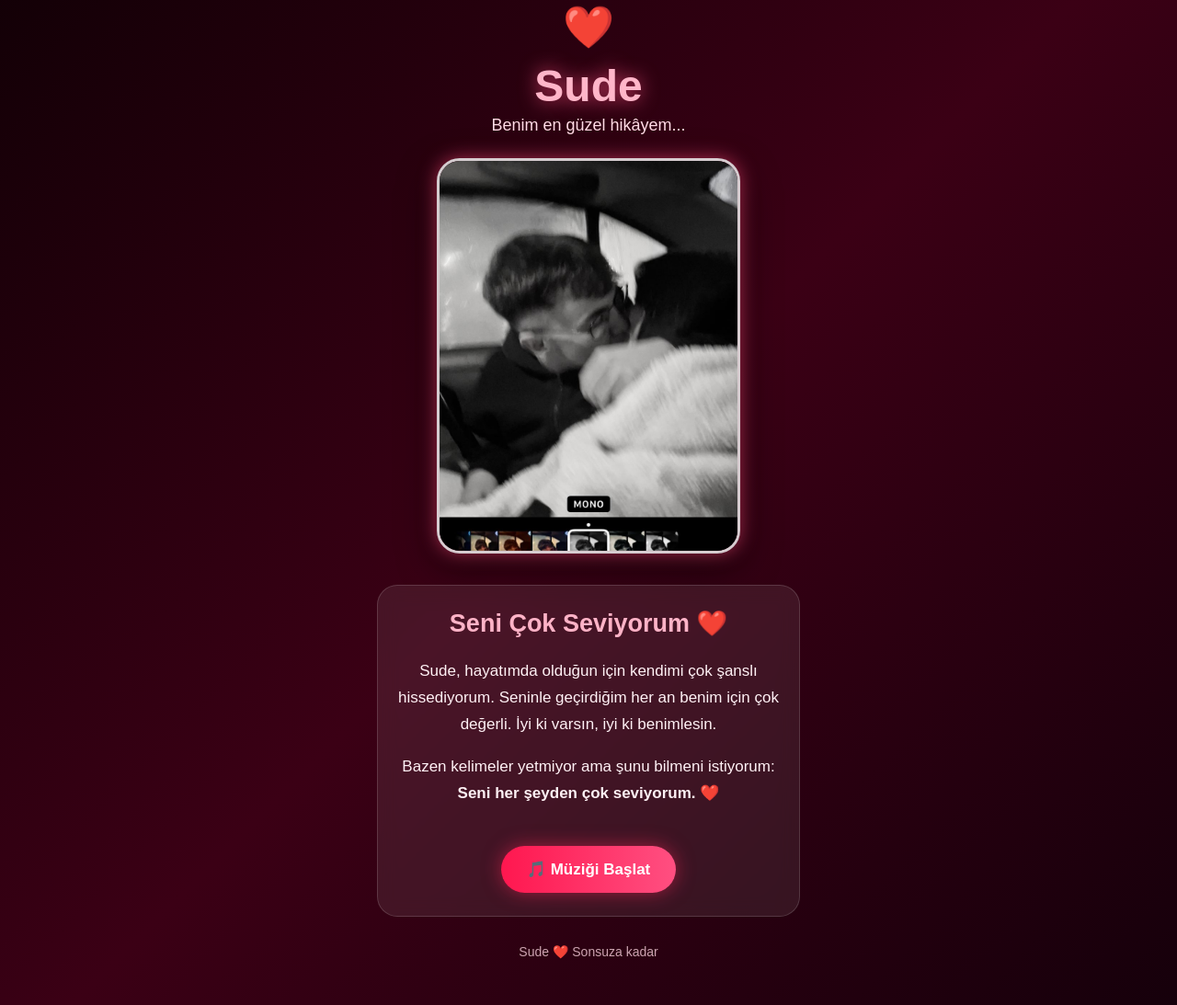
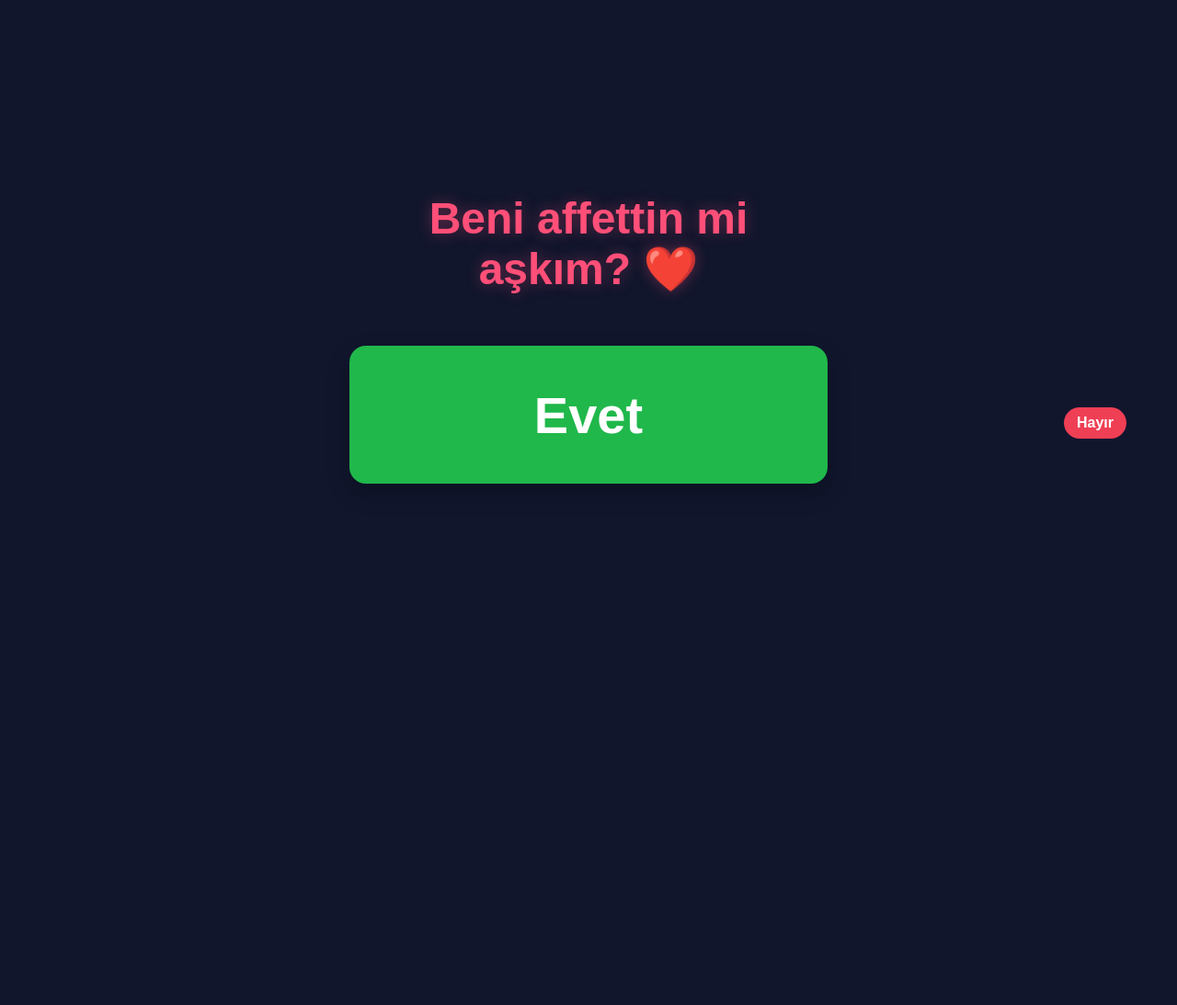
Before and after one commit to husx1m/Askim-site, a plain HTML site: page index.html in a window 1280 px wide. Shown: the part 32-1125 px from the top of the page at 92% size. After the commit the page ends 800 px from the top, so only its background shows below. Drawn offline with Linux system fonts and the light colour scheme.

Commit message:
Update index.html

```diff
--- a/index.html
+++ b/index.html
@@ -1,173 +1,220 @@
-<!DOCTYPE html>
+<!doctype html>
 <html lang="tr">
 <head>
-<meta charset="UTF-8">
-<meta name="viewport" content="width=device-width, initial-scale=1.0">
-
-<title>Sude ❤️</title>
+<meta charset="utf-8">
+<meta name="viewport" content="width=device-width,initial-scale=1,maximum-scale=1,user-scalable=no">
+<title>Sana Bir Şey Soracağım ❤️</title>
 
 <style>
-* {
-    box-sizing: border-box;
+*{box-sizing:border-box}
+
+html,body{
+  margin:0;
+  width:100%;
+  height:100%;
+  overflow:hidden
 }
 
-html, body {
-    margin: 0;
-    width: 100%;
-    min-height: 100%;
-    font-family: Arial, Helvetica, sans-serif;
+body{
+  background:#11162d;
+  color:white;
+  font-family:Arial,Helvetica,sans-serif;
+  display:flex;
+  align-items:center;
+  justify-content:center;
 }
 
-body {
-    background: linear-gradient(135deg, #120006, #3b0015, #16000b);
-    color: white;
-    overflow-x: hidden;
-    text-align: center;
+.wrap{
+  width:min(92vw,520px);
+  text-align:center;
+  position:relative
 }
 
-.container {
-    width: 100%;
-    max-width: 500px;
-    margin: auto;
-    padding: 35px 20px 50px;
-    position: relative;
-    z-index: 2;
+h1{
+  color:#ff4f78;
+  font-size:clamp(30px,9vw,48px);
+  margin:0 0 55px;
+  text-shadow:0 0 16px rgba(255,79,120,.35);
 }
 
-h1 {
-    font-size: 48px;
-    margin: 10px 0 5px;
-    color: #ffb6c9;
-    text-shadow: 0 0 20px rgba(255, 80, 130, .8);
+.yes{
+  width:100%;
+  height:150px;
+  border:0;
+  border-radius:18px;
+  background:#20b84b;
+  color:#fff;
+  font-size:clamp(34px,10vw,56px);
+  font-weight:700;
+  box-shadow:0 10px 25px rgba(0,0,0,.25);
+  cursor:pointer;
 }
 
-.subtitle {
-    font-size: 18px;
-    color: #ffdce5;
-    margin-bottom: 25px;
+.no{
+  position:fixed;
+  border:0;
+  border-radius:999px;
+  background:#ef3f55;
+  color:#fff;
+  font-weight:700;
+  font-size:16px;
+  padding:8px 14px;
+  cursor:pointer;
+  z-index:5;
+  transition:left .12s ease,top .12s ease;
 }
 
-.photo {
-    width: 100%;
-    max-width: 330px;
-    height: 430px;
-    object-fit: cover;
-    border-radius: 25px;
-    border: 3px solid rgba(255,255,255,.8);
-    box-shadow:
-        0 0 20px rgba(255,70,120,.6),
-        0 15px 40px rgba(0,0,0,.6);
+.heart{
+  font-size:70px;
+  animation:pulse 1s infinite
 }
 
-.message {
-    margin-top: 30px;
-    background: rgba(255,255,255,.08);
-    border: 1px solid rgba(255,255,255,.15);
-    border-radius: 22px;
-    padding: 25px 20px;
-    backdrop-filter: blur(10px);
+.final h1{
+  margin-bottom:18px
 }
 
-.message h2 {
-    color: #ffb3c7;
-    margin-top: 0;
-    font-size: 27px;
+.final p{
+  font-size:22px;
+  line-height:1.5;
+  margin:0
 }
 
-.message p {
-    font-size: 17px;
-    line-height: 1.7;
-    color: #fff1f5;
+.restart{
+  margin-top:28px;
+  padding:12px 22px;
+  border:0;
+  border-radius:12px;
+  font-size:17px
 }
 
-.music-button {
-    margin-top: 25px;
-    border: none;
-    border-radius: 50px;
-    padding: 15px 28px;
-    font-size: 17px;
-    font-weight: bold;
-    color: white;
-    background: linear-gradient(90deg, #ff174f, #ff4f81);
-    box-shadow: 0 0 20px rgba(255,40,90,.5);
-    cursor: pointer;
+@keyframes pulse{
+  50%{transform:scale(1.12)}
 }
 
-.music-button:active {
-    transform: scale(.95);
-}
-
-.heart {
-    position: fixed;
-    bottom: -30px;
-    font-size: 22px;
-    animation: fly 6s linear infinite;
-    opacity: .8;
-    z-index: 1;
-}
-
-@keyframes fly {
-    0% {
-        transform: translateY(0) scale(.8);
-        opacity: 0;
-    }
-
-    20% {
-        opacity: .8;
-    }
-
-    100% {
-        transform: translateY(-110vh) scale(1.4) rotate(20deg);
-        opacity: 0;
-    }
-}
-
-.footer {
-    margin-top: 30px;
-    color: #cda5b1;
-    font-size: 14px;
+.hidden{
+  display:none
 }
 </style>
 </head>
 
 <body>
 
-<div class="container">
+<div class="wrap" id="main">
 
-    <div style="font-size:45px;">❤️</div>
+  <h1 id="question">
+    Beni affettin mi aşkım? ❤️
+  </h1>
 
-    <h1>Sude</h1>
+  <button class="yes" id="yes">
+    Evet
+  </button>
 
-    <div class="subtitle">
-        Benim en güzel hikâyem...
-    </div>
+</div>
 
-    <img
-        src="Sude.jpg"
-        alt="Sude"
-        class="photo"
-    >
+<button class="no" id="no">
+  Hayır
+</button>
 
-    <div class="message">
+<div class="wrap final hidden" id="final">
 
-        <h2>Seni Çok Seviyorum ❤️</h2>
+  <div class="heart">
+    ❤️
+  </div>
 
-        <p>
-            Sude, hayatımda olduğun için kendimi çok şanslı hissediyorum.
-            Seninle geçirdiğim her an benim için çok değerli.
-            İyi ki varsın, iyi ki benimlesin.
-        </p>
+  <h1>
+    İşte bunu duymak istiyordum!
+  </h1>
 
-        <p>
-            Bazen kelimeler yetmiyor ama şunu bilmeni istiyorum:
-            <b>Seni her şeyden çok seviyorum. ❤️</b>
-        </p>
+  <p>
+    Seni çok seviyorum aşkım.<br>
+    İyi ki varsın, iyi ki benimlesin. 🥹❤️
+  </p>
 
-        <button class="music-button" onclick="toggleMusic()">
-            🎵 Müziği Başlat
-        </button>
+  <button class="restart" onclick="location.reload()">
+    Başa dön
+  </button>
 
-    </div>
+</div>
 
-    <div class="footer">
-        Sude ❤️ Sonsuza kadar
+<script>
+
+const no = document.getElementById('no');
+const yes = document.getElementById('yes');
+const main = document.getElementById('main');
+const final = document.getElementById('final');
+const question = document.getElementById('question');
+
+let attempts = 0;
+
+function moveNo(){
+
+  const pad = 12;
+
+  const w = no.offsetWidth;
+  const h = no.offsetHeight;
+
+  const x =
+    pad +
+    Math.random() *
+    Math.max(1, innerWidth - w - pad * 2);
+
+  const y =
+    pad +
+    Math.random() *
+    Math.max(1, innerHeight - h - pad * 2);
+
+  no.style.left = x + 'px';
+  no.style.top = y + 'px';
+
+  attempts++;
+
+  if(attempts === 2)
+    question.textContent = "Emin misin? 🥺";
+
+  if(attempts === 4)
+    question.textContent = "Lütfeeeen? 🥹❤️";
+
+  if(attempts === 7)
+    question.textContent = "Hayır diye bir seçenek yok ki 😭";
+}
+
+no.addEventListener('mouseenter', moveNo);
+
+no.addEventListener(
+  'touchstart',
+  e => {
+    e.preventDefault();
+    moveNo();
+  },
+  {passive:false}
+);
+
+no.addEventListener('click', moveNo);
+
+function placeNo(){
+
+  no.style.left =
+    (innerWidth - no.offsetWidth - 55) + 'px';
+
+  no.style.top =
+    (innerHeight / 2 + 75) + 'px';
+}
+
+addEventListener('resize', placeNo);
+
+placeNo();
+
+yes.addEventListener('click', ()=>{
+
+  main.classList.add('hidden');
+
+  no.classList.add('hidden');
+
+  final.classList.remove('hidden');
+
+});
+
+</script>
+
+</body>
+</html>
```
